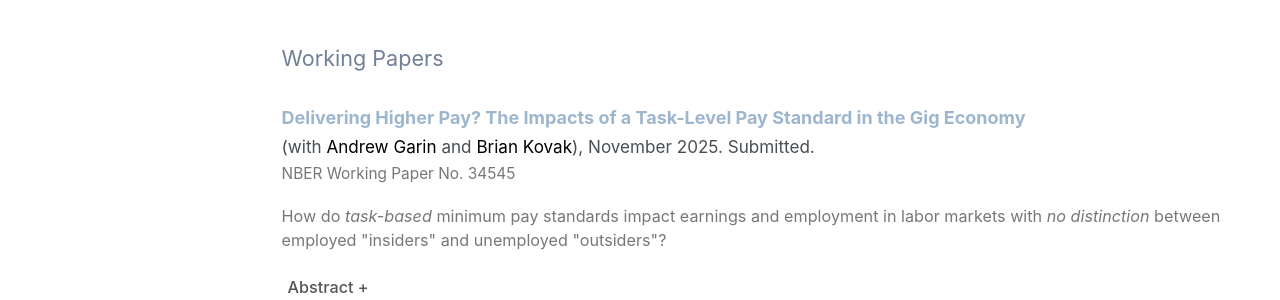
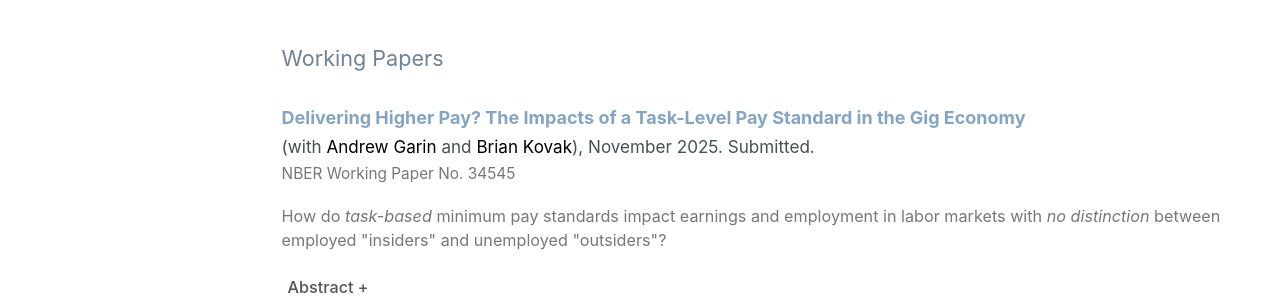
Before and after one commit to yuan-ann/yuan-ann.github.io, a Jekyll site: the page built from _pages/research.md, in a window 1280 px wide. Shown: the part 135-435 px from the top of the page. Built offline with Jekyll 4.4.1, drawn with Linux system fonts in a browser that asks for light colours.

Commit message:
Change link color for paper title in research.md

```diff
--- a/_pages/research.md
+++ b/_pages/research.md
@@ -27,7 +27,7 @@
 
 <div class="paper">
   <p class="paper-title">
-    <a style="color:rgb(157,182,206);" href=""> <strong> Delivering Higher Pay? The Impacts of a Task-Level Pay Standard in the Gig Economy </strong> </a> <br>
+    <a style="color:rgb(133,164,194);" href=""> <strong> Delivering Higher Pay? The Impacts of a Task-Level Pay Standard in the Gig Economy </strong> </a> <br>
   </p>
 
   <p class="paper-meta">
```
